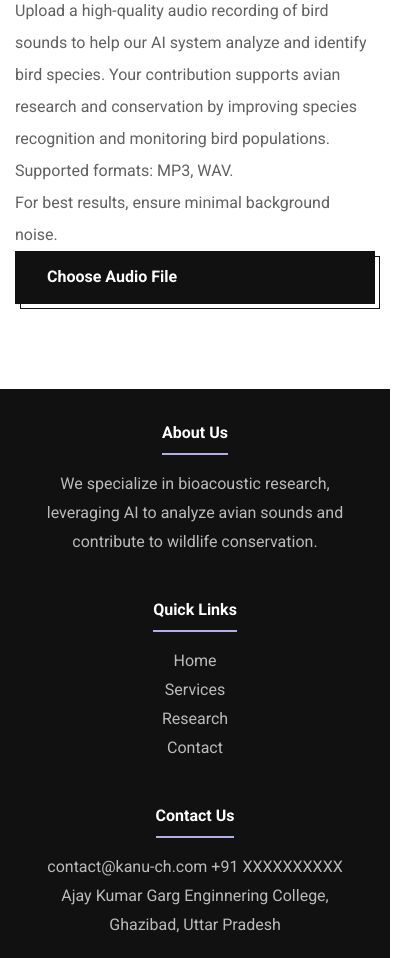
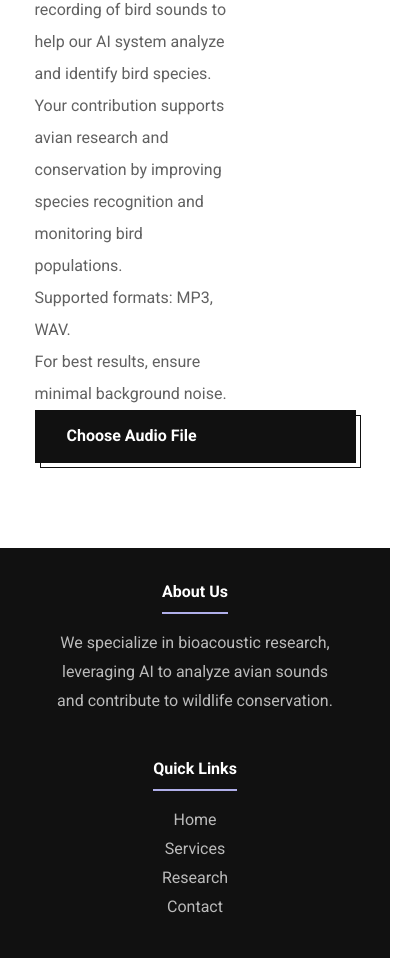
Before and after one commit to kanu-CH/VocalWings, a plain HTML site: page audio.html in a window 390 px wide. Shown: the part 651-1609 px from the top of the page, 419 px wide, since content can reach past the window. Drawn offline with nearby package versions, Linux system fonts and the light colour scheme.

Commit message:
Files Updated

```diff
--- a/assets/css/audio&learn&tweets.css
+++ b/assets/css/audio&learn&tweets.css
@@ -86,7 +86,7 @@
   --transition-2: 0.25s ease;
   --cubic-in: cubic-bezier(0.51, 0.03, 0.64, 0.28);
   --cubic-out: cubic-bezier(0.33, 0.85, 0.4, 0.96);
-
+overflow-x: hidden;
 }
 
 
@@ -168,7 +168,9 @@ body {
   #REUSED STYLE
 \*-----------------------------------*/
 
-.container { padding-inline: 15px; }
+.container {
+  padding-inline: 15px;
+    max-width: 90% !important;}
 
 .section-subtitle {
   color: var(--color, var(--pistachio));
@@ -248,7 +250,10 @@ body {
 
 .w-100 { width: 100%; }
 
-.section-text { line-height: 2; }
+.section-text {
+  line-height: 2;
+  width: 100%;
+}
 
 .img-cover {
   width: 100%;
@@ -1061,6 +1066,9 @@ font-size: large;
   .tweets-banner {
     display: none;
   }
+  .header-action .btn{
+    display: none !important;
+  }
 
 }
 
@@ -1100,7 +1108,11 @@ font-size: large;
   display: none;
 }
 }
-
+@media (max-width: 540px) {
+  .section-text {
+    width: 85%;
+  }
+}
 @media (max-width: 480px) {
   .footer {
     padding: 30px 15px;
@@ -1117,4 +1129,12 @@ font-size: large;
   .footer-bottom {
     padding-top: 10px;
   }
+  .section-text {
+    width: 69%;
+  }
 }
+@media (max-width: 390px) {
+  .section-text {
+    width: 60%;
+  }
+}
--- a/assets/css/style.css
+++ b/assets/css/style.css
@@ -87,6 +87,7 @@
   --cubic-in: cubic-bezier(0.51, 0.03, 0.64, 0.28);
   --cubic-out: cubic-bezier(0.33, 0.85, 0.4, 0.96);
 
+  overflow-x: hidden;
 }
 
 
@@ -168,7 +169,9 @@ body {
   #REUSED STYLE
 \*-----------------------------------*/
 
-.container { padding-inline: 15px; }
+.container {
+  padding-inline: 15px;
+    max-width: 90% !important;}
 
 .section-subtitle {
   color: var(--color, var(--pistachio));
```
